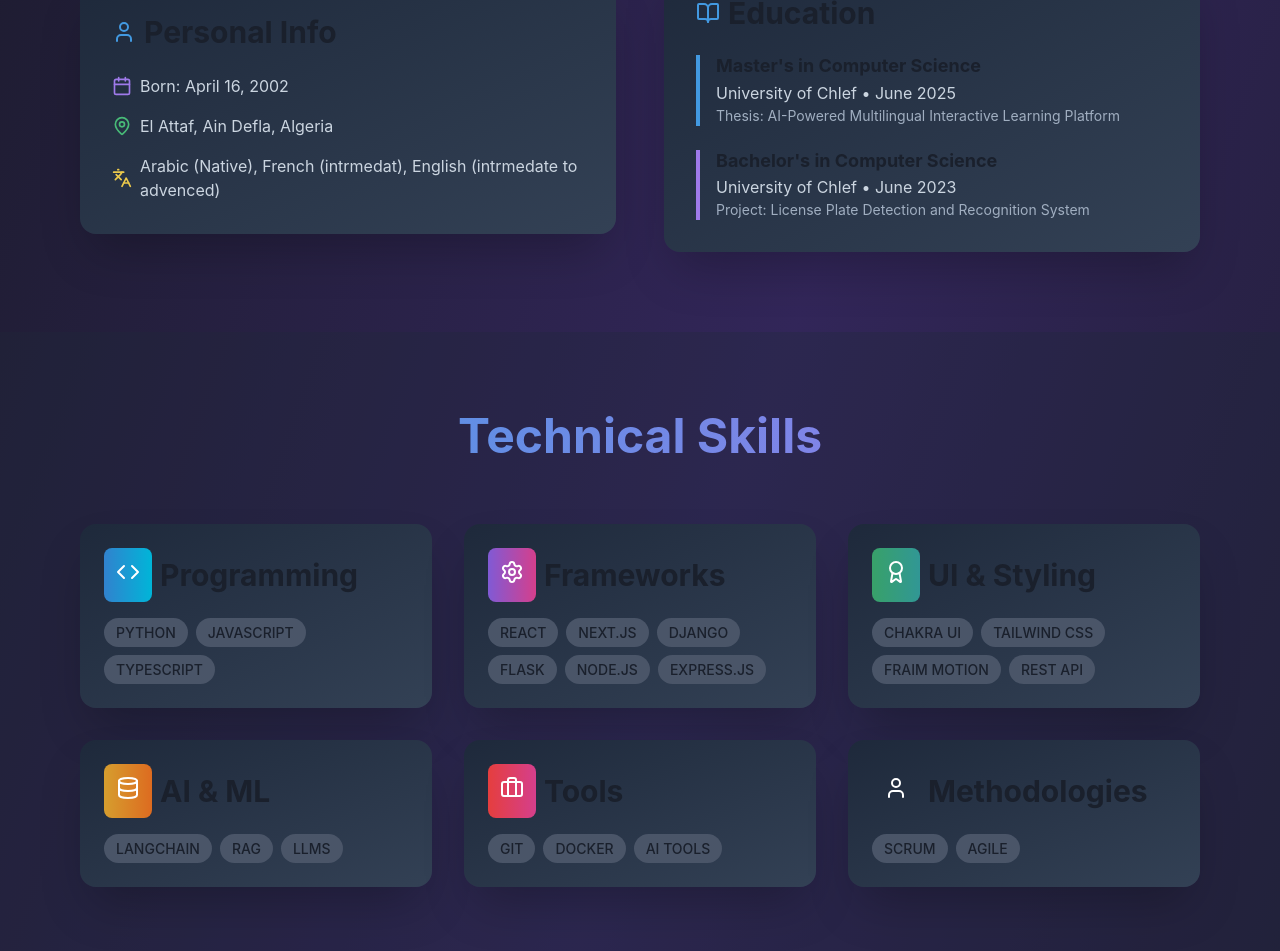
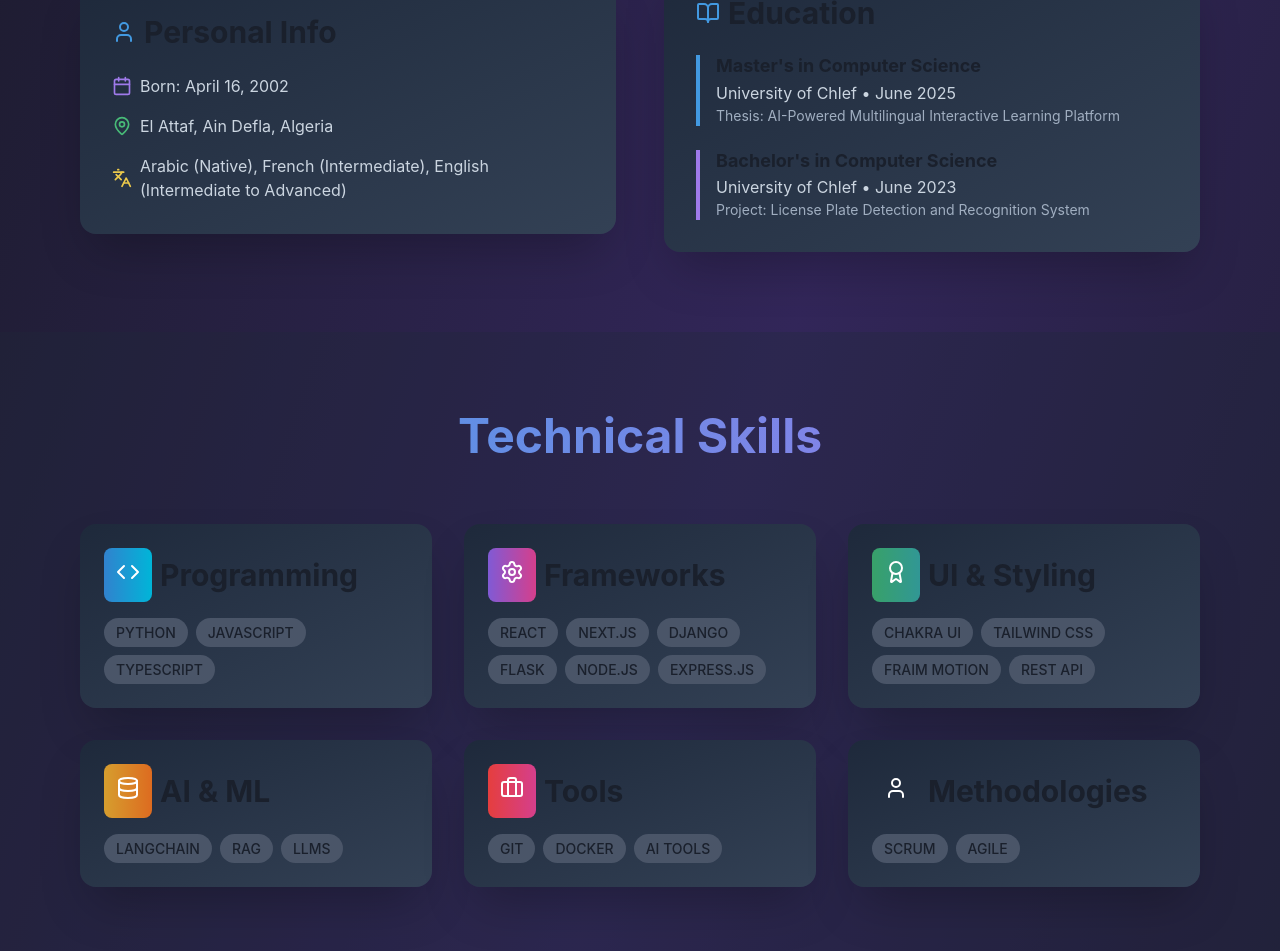
Before and after one commit to ilyas-ali-benyahia/portfolio, a React (Create React App) app: page / in a window 1280 px wide. Shown: the part 1063-2014 px from the top of the page. Built offline with nearby package versions, Linux system fonts and the light colour scheme.

Commit message:
Update portfolio.jsx

```diff
--- a/src/portfolio.jsx
+++ b/src/portfolio.jsx
@@ -357,7 +357,7 @@ efficient and scalable solutions with clean, maintainable code
                   </HStack>
                   <HStack>
                     <Icon as={Languages} color="yellow.400" boxSize={5} />
-                    <Text>Arabic (Native), French (intrmedat), English (intrmedate to advenced)</Text>
+                    <Text>Arabic (Native), French (Intermediate), English (Intermediate to Advanced)</Text>
                   </HStack>
                 </VStack>
               </CardBody>
```
